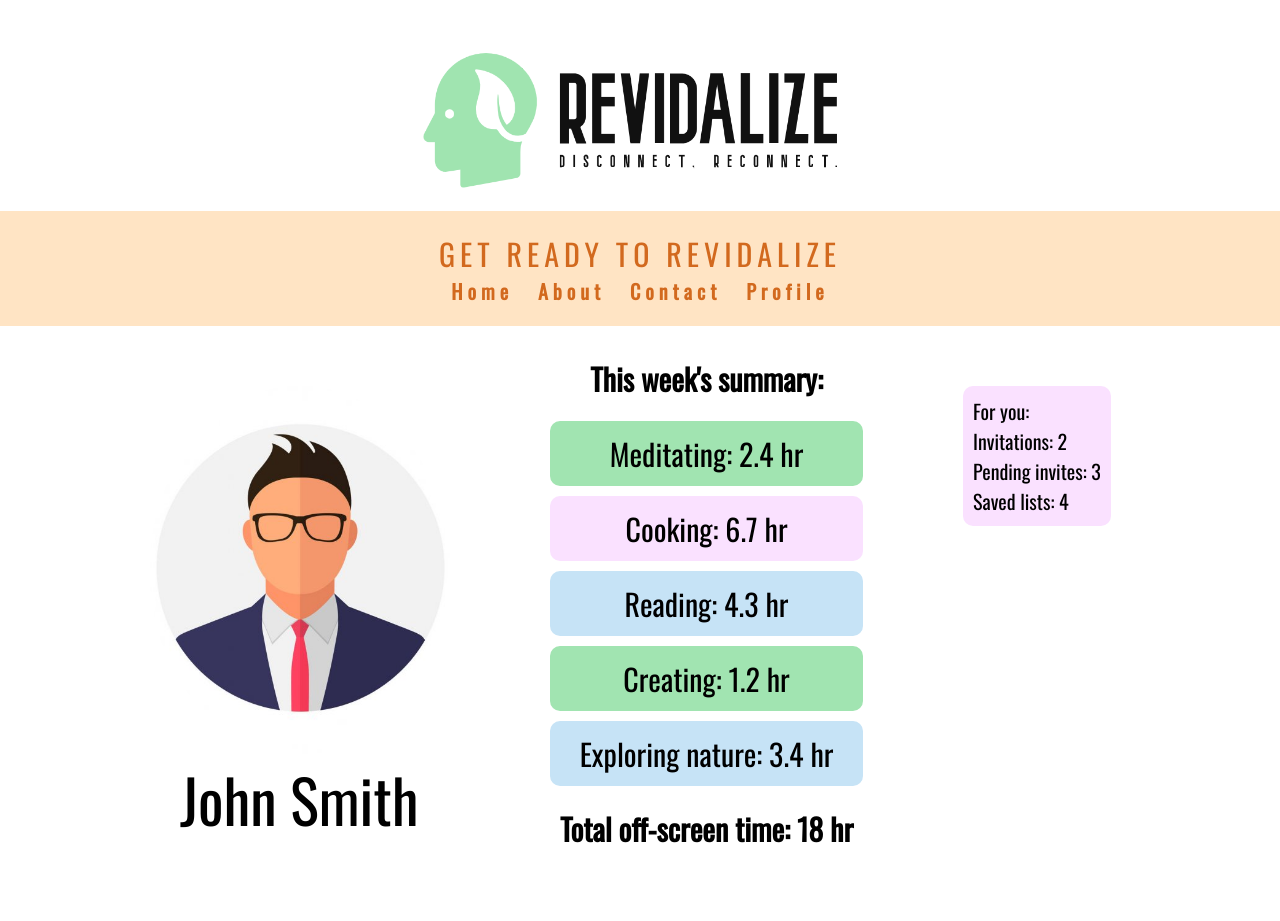
After one commit to Mero223/Ctrl-Intelligence-, a Flask app: template templates/profile.html in a window 1280 px wide. The commit adds this page. Run offline with Flask 2, Linux system fonts and the light colour scheme; the template is opened without the code that fills it, so the values that code supplies are empty.

Commit message:
added profile.html and profile in nav bar

```diff
--- a/static/css/style.css
+++ b/static/css/style.css
@@ -1,3 +1,6 @@
+#logo {
+        width: 500px;
+        padding-top: 30px;}
 *{
     margin:0px;
     padding: 0px;
--- a/templates/home.html
+++ b/templates/home.html
@@ -205,6 +205,7 @@
 						<li ><a class="menuButton" href="home.html">Home</a></li>
                         <li ><a class="menuButton" href="about.html">About</a></li>
                         <li ><a class="menuButton" href="contact.html">Contact</a></li>
+						<li ><a class="menuButton" href="profile.html">Profile</a></li>
 
 	                    </u1>
 	                </nauv>
--- /dev/null
+++ b/templates/profile.html
@@ -0,0 +1,248 @@
+<!DOCTYPE html>
+<html lang="en">
+<head>
+    <meta charset="UTF-8">
+    <title>Profile | ReVidalize</title>
+    <link href='https://fonts.googleapis.com/css?family=Oswald' rel='stylesheet'>
+
+    <style>
+        *{
+        margin:0px;
+        padding: 0px;
+        box-sizing: border-box;
+        }
+
+        nav{
+            display: flex;
+            justify-content: space-around;
+            align-content: center;
+            min-height: 8vh;
+            background-color: bisque;
+            font-family: 'Oswald', sans-serif;
+        }
+        .logo{
+            color: chocolate;
+            text-transform: uppercase;
+            letter-spacing: 5px;
+            font-size: 30px;
+        }
+        .nav-links{
+            display: flex;
+            justify-content: space-around;
+            width: 100%;
+
+        }
+
+        .nav-links li{
+            list-style: none;
+        }
+
+        .nav-links a{
+            color: chocolate;
+            text-decoration: none;
+            letter-spacing: 5px;
+            font-weight: bold;
+            font-size: 20px;
+        }
+
+        #navBar {
+            padding-top: 20px;
+            padding-bottom: 20px;
+        }
+        #logo {
+            width: 500px;
+            padding-top: 30px;
+            }
+        body {
+            text-align: center;
+            font-family: 'Oswald', sans-serif;
+        }
+
+		#container {
+			padding-top: 20px;
+			padding-bottom: 50px;
+			margin-left: auto;
+			margin-right; auto;
+		}
+
+        #profilepic {
+        	width: 300px;
+        	border-radius: 50%;
+        	float:left;
+        	margin-left: 150px;
+        	margin-top: 40px;
+        	}
+        #profile {
+        	float:left;
+        }
+
+        #summary {
+        	float:left;
+        	margin-left: 100px;
+        	font-size: 30px;
+        }
+
+        .following {
+        	float: left;
+        	margin-left: 100px;
+        	margin-top:40px;
+        	font-size: 30px;
+        	margin-right: 50px;
+        	font-size: 20px;
+        	text-align: justify;
+        	background-color: #FAE1FF;
+        	padding: 10px;
+        	border-radius: 10px;
+        }
+         .sumbuttons {
+
+
+        	}
+
+        .buttons {
+        	margin-bottom: 10px;
+        	border-radius: 10px;
+        	padding:10px;
+        	color: black;
+        }
+
+        #meditateButton {
+		background-color: #A1E4B1;
+		}
+
+		#meditateButton:hover {
+			background-color: #71B882;
+		}
+
+		#createButton {
+			background-color: #A1E4B1;
+		}
+
+		#createButton:hover {
+			background-color: #71B882;
+		}
+
+		#cookButton {
+			background-color: #FAE1FF;
+		}
+
+		#cookButton:hover {
+			background-color: #E3A9EF;
+		}
+
+		#natureButton {
+			background-color: #C6E3F6;
+		}
+
+		#natureButton:hover {
+			background-color: #8DBDDD;
+		}
+
+		#readButton {
+			background-color: #C6E3F6;
+		}
+
+		#readButton:hover {
+			background-color: #8DBDDD;
+		}
+
+      	a {
+        	text-decoration: none;
+        }
+
+
+
+
+        .clearfloat {
+        	clear: both;
+        }
+
+        p {
+        	margin-left:180px;
+        	font-size: 60px;
+        	text-align: left;
+        	}
+    </style>
+</head>
+<body>
+    <header>
+				<img id="logo" src="../../static/images/logo.png" alt="revidalize logo">
+		</header>
+		<nav>
+			<div id="navBar">
+	            <a class="logo">GET READY TO REVIDALIZE</a>
+	            <strong>
+	                <nauv>
+	                    <u1 class="nav-links">
+						<li ><a class="menuButton" href="home.html">Home</a></li>
+                        <li ><a class="menuButton" href="about.html">About</a></li>
+                        <li ><a class="menuButton" href="contact.html">Contact</a></li>
+						<li ><a class="menuButton" href="profile.html">Profile</a></li>
+
+	                    </u1>
+	                </nauv>
+	            </strong>
+	        </div>
+	    </nav>
+	    <!-- END OF NAV BAR -->
+	<div id="container">
+		<div id="profile">
+			<img id="profilepic" src="../static/images/profile.png">
+			<p>John Smith</p>
+		</div>
+
+		<div id="summary">
+			<div class="buttons" >
+				<strong>This week's summary:</strong>
+			</div>
+			<a href="meditate.html">
+				<div class="buttons" id="meditateButton">
+						Meditating: 2.4 hr
+				</div>
+			</a>
+			<a href="cook.html">
+				<div class="buttons" id="cookButton">
+					Cooking: 6.7 hr
+				</div>
+			</a>
+			<a href="read.html" >
+				<div class="buttons" id="readButton">
+					Reading: 4.3 hr
+				</div>
+			</a>
+			<a href="create.html">
+				<div class="buttons" id="createButton">
+					Creating: 1.2 hr
+				</div>
+			</a>
+			<a href="nature.html">
+				<div class="buttons" id="natureButton">
+					Exploring nature: 3.4 hr
+				</div>
+			</a>
+			<div class="buttons" >
+				<strong>Total off-screen time: 18 hr</strong>
+			</div>
+		</div>
+
+		<div class="following">
+			For you:
+			<div class="sumbuttons">
+				Invitations: 2
+			</div>
+
+			<div class="sumbuttons">
+				Pending invites: 3
+			</div>
+
+			<div class="sumbuttons">
+				Saved lists: 4
+			</div>
+		</div>
+
+		<div class="clearfloat"></div>
+
+	</div>
+
+</body>
+</html>
```
Also changed, not shown: templates/about.html (+13 -10 lines), templates/confirmation.html (+5 -8 lines), templates/contact.html (+5 -17 lines), static/images/profile.png (added).
